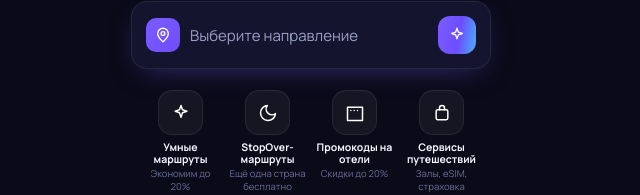
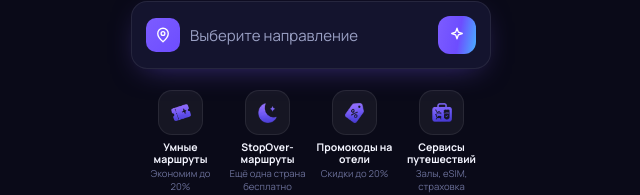
Before and after one commit to willi99708/tripwise-app, a React (Vite) app: page / in a window 1280 px wide. Shown: the part 286-481 px from the top of the page, without its empty margins (329-969 px from the left). Built offline with nearby package versions, Linux system fonts and the light colour scheme.

Commit message:
Update App.jsx

```diff
--- a/src/App.jsx
+++ b/src/App.jsx
@@ -293,7 +293,7 @@ function SearchSheet({ form, setForm, onClose, onSubmit, setToast }) {
 
 /* ================================ Главная =============================== */
 function Home({ onSearch, onPickDest, goProfile }) {
-  const adv = [["Умные маршруты", "Экономим до 20%", GRAD.violet, I.spark], ["StopOver-маршруты", "Ещё одна страна бесплатно", GRAD.night, I.moon], ["Промокоды на отели", "Скидки до 20%", GRAD.city, I.hotel], ["Сервисы путешествий", "Залы, eSIM, страховка", GRAD.ocean, I.bag]];
+  const adv = [["Умные маршруты", "Экономим до 20%", "/graphics/smart.png"], ["StopOver-маршруты", "Ещё одна страна бесплатно", "/graphics/stopover.png"], ["Промокоды на отели", "Скидки до 20%", "/graphics/promo.png"], ["Сервисы путешествий", "Залы, eSIM, страховка", "/graphics/services.png"]];
   const ideas = [["Бали", "через Сингапур", "20–40%", "/graphics/bali.png", "SIN", "bali"], ["Токио", "через Сеул", "30–50%", "/graphics/tokyo.png", "ICN", "tokyo"], ["Мальдивы", "через Дубай", "25–45%", "/graphics/male.png", "DXB", "maldives"], ["Пхукет", "через Куала-Лумпур", "20–40%", "/graphics/phuket.png", "KUL", "phuket"]];
   return <div style={{ paddingBottom: 16, animation: "fadeUp .3s ease" }}>
     <Header />
@@ -321,7 +321,7 @@ function Home({ onSearch, onPickDest, goProfile }) {
       </div>
     </div>
     <div style={{ padding: "21px 40px 0", display: "grid", gridTemplateColumns: "1fr 1fr 1fr 1fr", gap: 8 }}>
-      {adv.map(([t, s, g, ic]) => (<div key={t} style={{ textAlign: "center" }}><div style={{ width: 45, height: 45, margin: "0 auto 6px", borderRadius: 14, background: "rgba(255,255,255,0.05)", border: `1px solid ${T.line}`, display: "grid", placeItems: "center" }}><Icon d={ic} size={20} color="#fff" /></div><div style={{ fontSize: 10.5, color: T.text, fontWeight: 700, lineHeight: 1.15 }}>{t}</div><div style={{ fontSize: 9.5, color: T.subd, marginTop: 2 }}>{s}</div></div>))}
+      {adv.map(([t, s, img]) => (<div key={t} style={{ textAlign: "center" }}><div style={{ width: 45, height: 45, margin: "0 auto 6px", borderRadius: 14, background: "rgba(255,255,255,0.05)", border: `1px solid ${T.line}`, display: "grid", placeItems: "center" }}><img src={img} alt="" style={{ width: 20, height: 20, objectFit: "contain" }} /></div><div style={{ fontSize: 10.5, color: T.text, fontWeight: 700, lineHeight: 1.15 }}>{t}</div><div style={{ fontSize: 9.5, color: T.subd, marginTop: 2 }}>{s}</div></div>))}
     </div>
     <div style={{ padding: "22px 0 0 20px" }}>
       <div style={{ fontFamily: "Sora,sans-serif", fontWeight: 700, color: T.text, fontSize: 17, marginBottom: 12 }}>Идеи для путешествий ✨</div>
```
